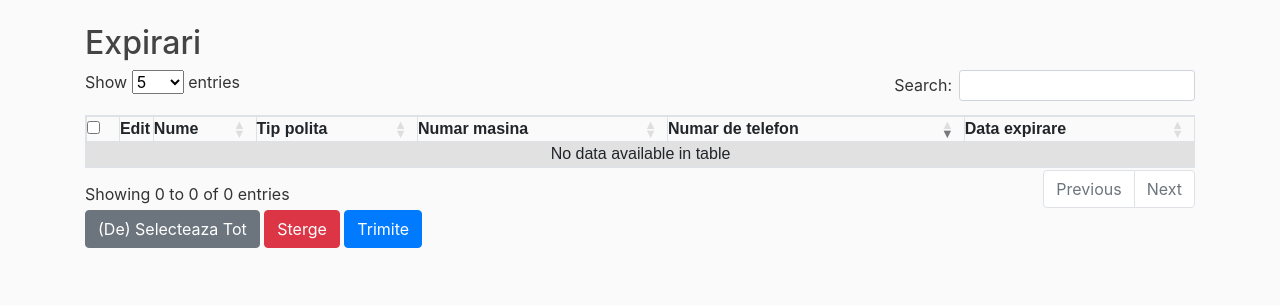
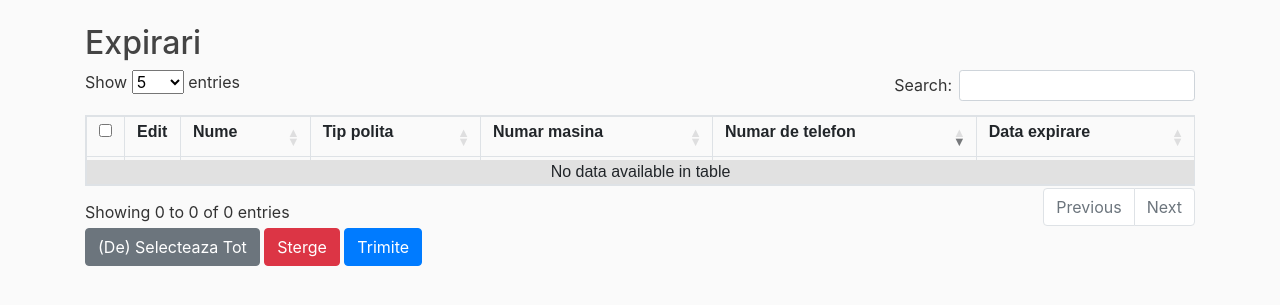
Before and after one commit to isailaandrei/smsasigurari, a Django app: page / in a window 1280 px wide. Shown: the part 56-361 px from the top of the page. Run offline with Django 3.2, Linux system fonts and the light colour scheme; the visitor is signed in with stand-in values (Sample User, id 1); data that the repository does not hold is empty; some libraries are stand-ins or nearby versions.

Commit message:
Align table cells

```diff
--- a/sms/static/sms/main.css
+++ b/sms/static/sms/main.css
@@ -89,13 +89,26 @@ table {
   width: 100%;
 }
 
-td, th {
+td {
   border: 1px solid #dddddd;
   text-align: left;
   padding: 0px !important;
 
 }
 
+th {
+  border: 1px solid #dddddd;
+  text-align: left;
+  padding-top: 3px !important;
+
+ }
+
 tr:nth-child(even) {
   background-color: #dddddd;
 }
+
+
+.table td, .table th {
+  text-align: center;
+  vertical-align: middle;
+}
```
